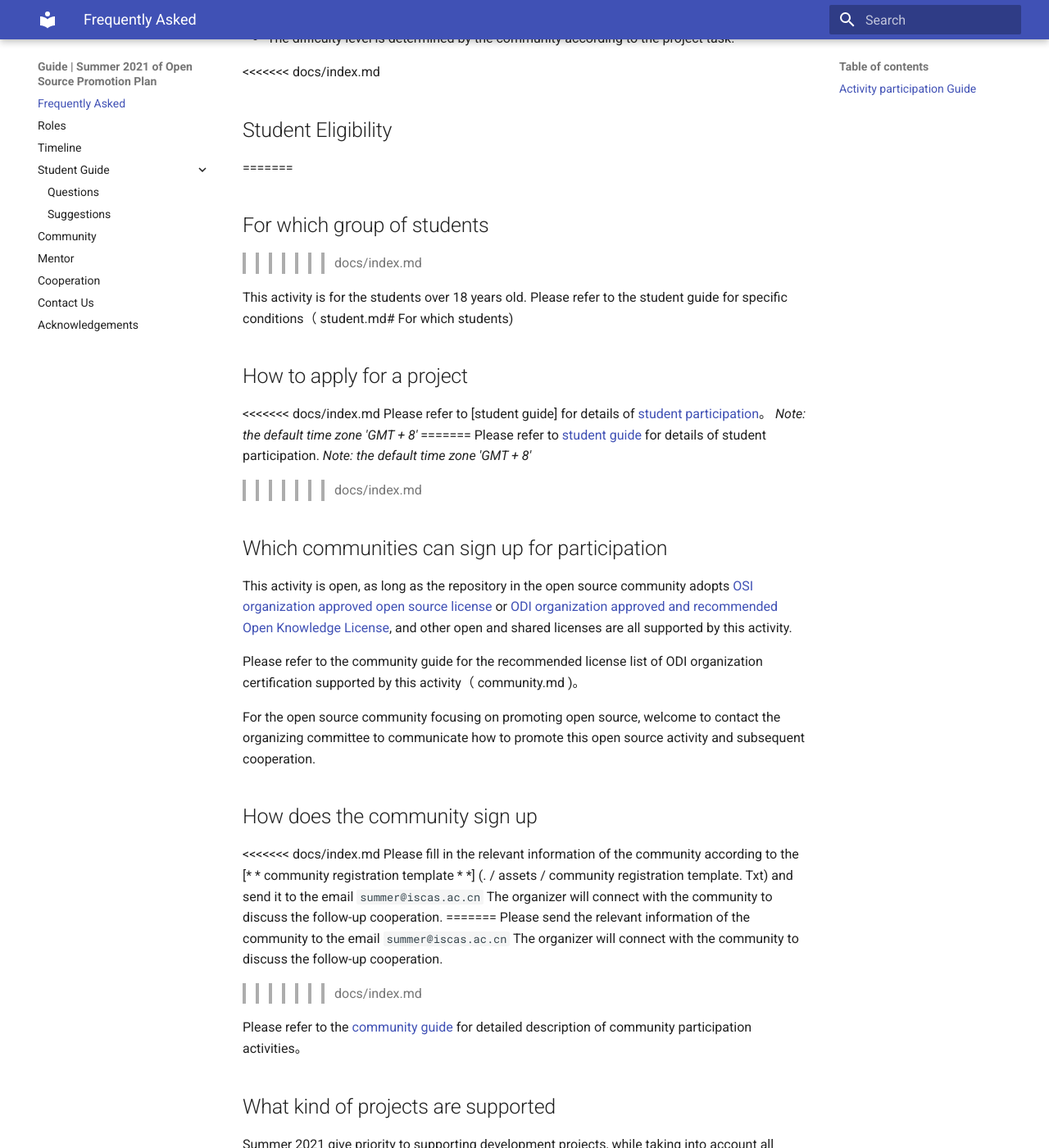
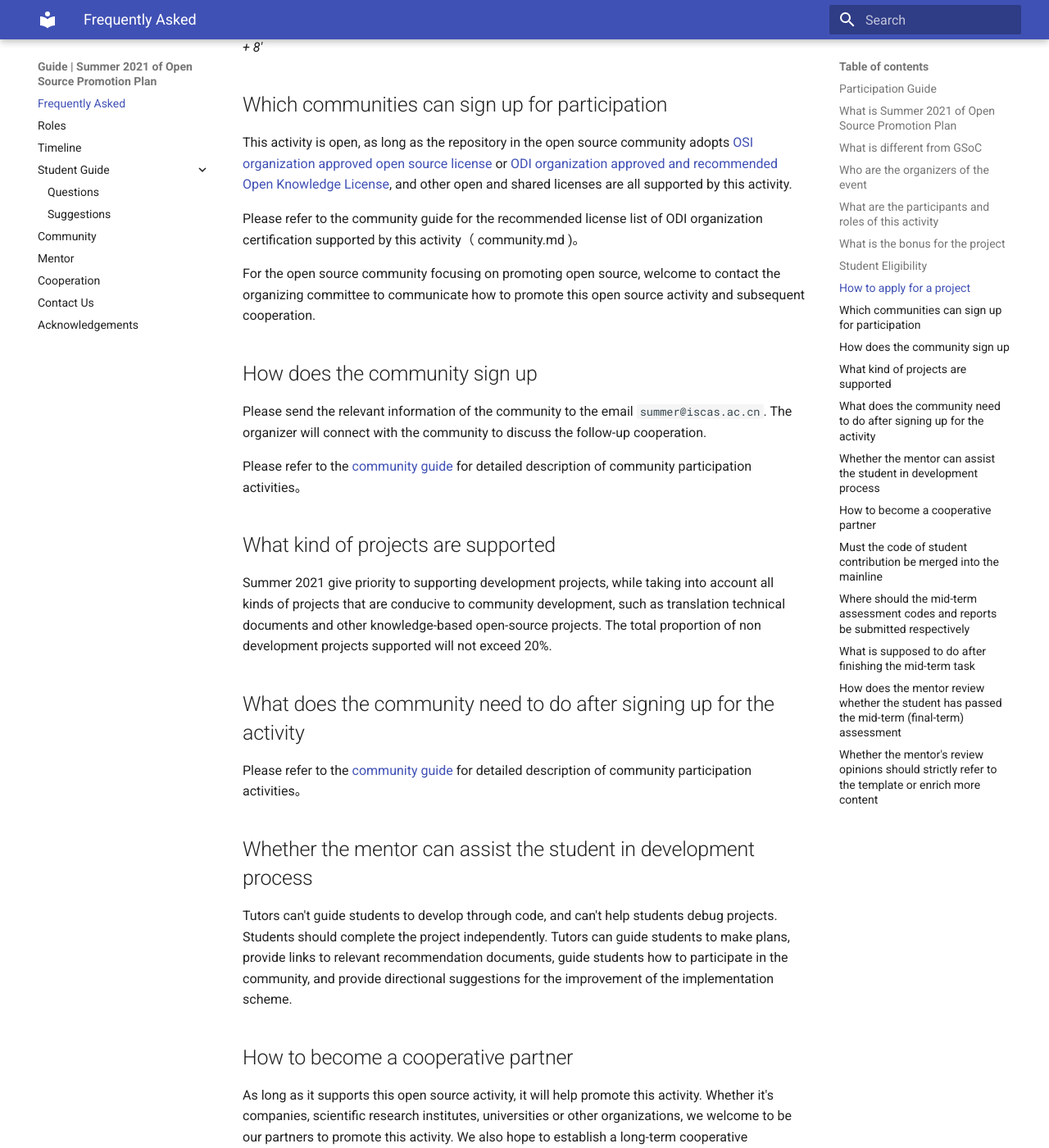
Before and after one commit to summer-ospp/help-en, an MkDocs documentation site: the page built from docs/index.md, in a window 1280 px wide and 1400 px high, scrolled down 2549 px. Shown: the whole window at 82% size. Built offline with MkDocs 1.6.1 and Material for MkDocs 9.7.7, drawn with Linux system fonts in a browser that asks for light colours; some of the changed text lies outside the part shown.

Commit message:
Update index.md

```diff
--- a/docs/index.md
+++ b/docs/index.md
@@ -1,12 +1,6 @@
-<<<<<<< docs/index.md
-# Summer 2021 Participation Guidelines
-
-## Activity participation Guide
-=======
 # Frequently Asked
 
 ## Participation Guide
->>>>>>> docs/index.md
 
 - If you are a student, see [student guide](student.md).
 - If you are a community, see [community guide](community.md).
@@ -60,21 +54,13 @@ The main roles of participants are students, community and mentor.
 - The difficulty of each project is divided into high, medium and low levels, and the corresponding pre tax bonus is high (12000 RMB), medium (9000 RMB) and low (6000 RMB). (Note: the amount of bonus is RMB before tax).
 - The difficulty level is determined by the community according to the project task.
 
-<<<<<<< docs/index.md
 ## Student Eligibility
-=======
-## For which group of students
->>>>>>> docs/index.md
 
 This activity is for the students over 18 years old. Please refer to the student guide for specific conditions（ student.md# For which students)
 
 ## How to apply for a project
 
-<<<<<<< docs/index.md
-Please refer to [student guide] for details of [student participation](student.md)。 *Note: the default time zone 'GMT + 8'*
-=======
 Please refer to [student guide](student.md) for details of student participation. *Note: the default time zone 'GMT + 8'*
->>>>>>> docs/index.md
 
 ## Which communities can sign up for participation
 
@@ -86,11 +72,7 @@ For the open source community focusing on promoting open source, welcome to cont
 
 ## How does the community sign up
 
-<<<<<<< docs/index.md
-Please fill in the relevant information of the community according to the [* * community registration template * *] (. / assets / community registration template. Txt) and send it to the email `summer@iscas.ac.cn` The organizer will connect with the community to discuss the follow-up cooperation.
-=======
-Please send the relevant information of the community to the email `summer@iscas.ac.cn` The organizer will connect with the community to discuss the follow-up cooperation.
->>>>>>> docs/index.md
+Please send the relevant information of the community to the email `summer@iscas.ac.cn`. The organizer will connect with the community to discuss the follow-up cooperation.
 
 Please refer to the [community guide](community.md) for detailed description of community participation activities。
 
@@ -118,13 +100,8 @@ No, whether it is merged into the main line is only used as a reference for the
 
 ## Where should the mid-term assessment codes and reports be submitted respectively
 
-<<<<<<< docs/index.md
 - Need to submit the latest complete code of the project to the warehouse;
 - The report needs to be submitted to the corresponding issue (created by the Organizing Committee);
-=======
--Need to submit the latest complete code of the project to the warehouse;
--The report needs to be submitted to the corresponding issue (created by the Organizing Committee);
->>>>>>> docs/index.md
 
 ## What is supposed to do after finishing the mid-term task
 
```
